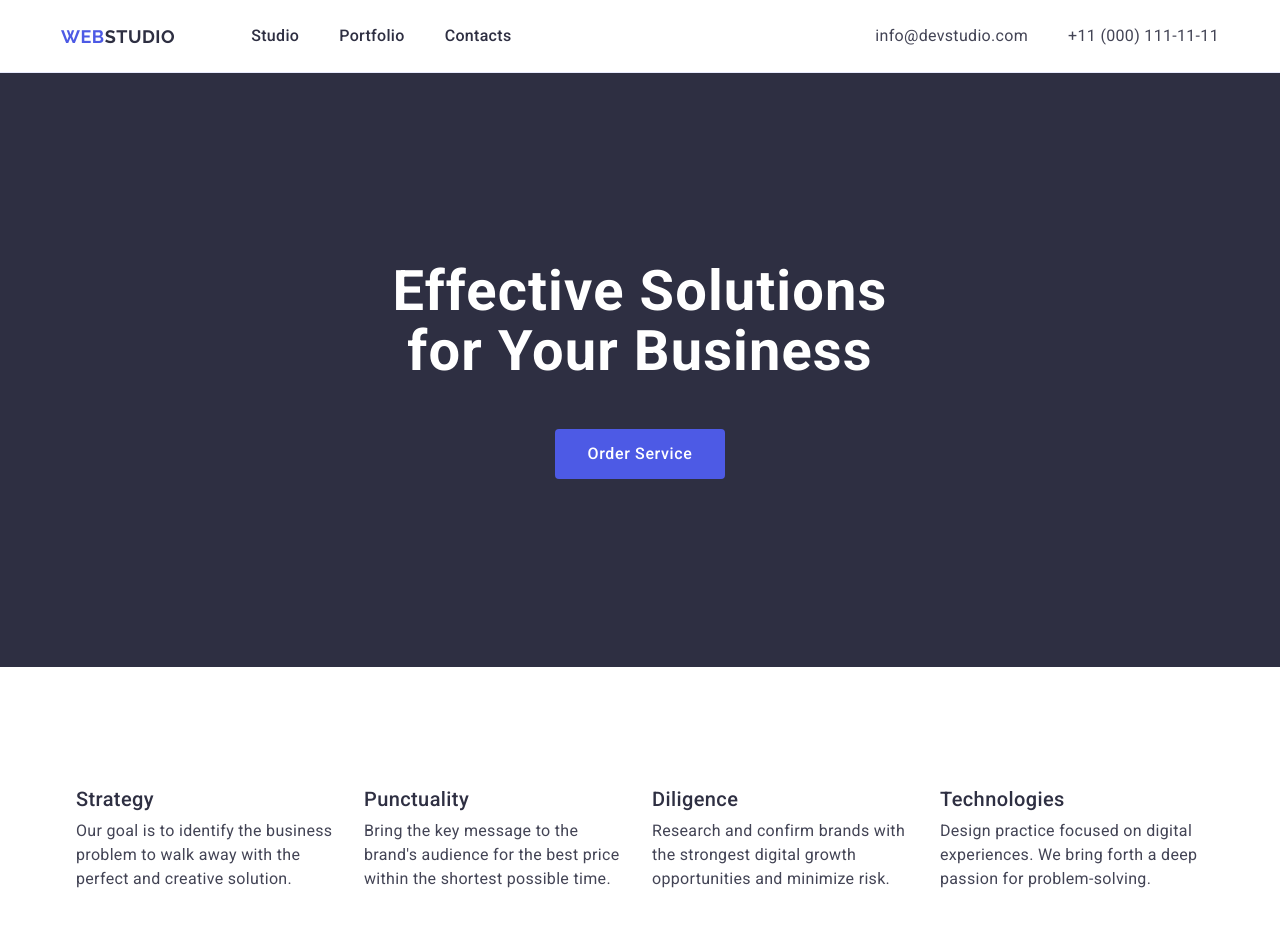
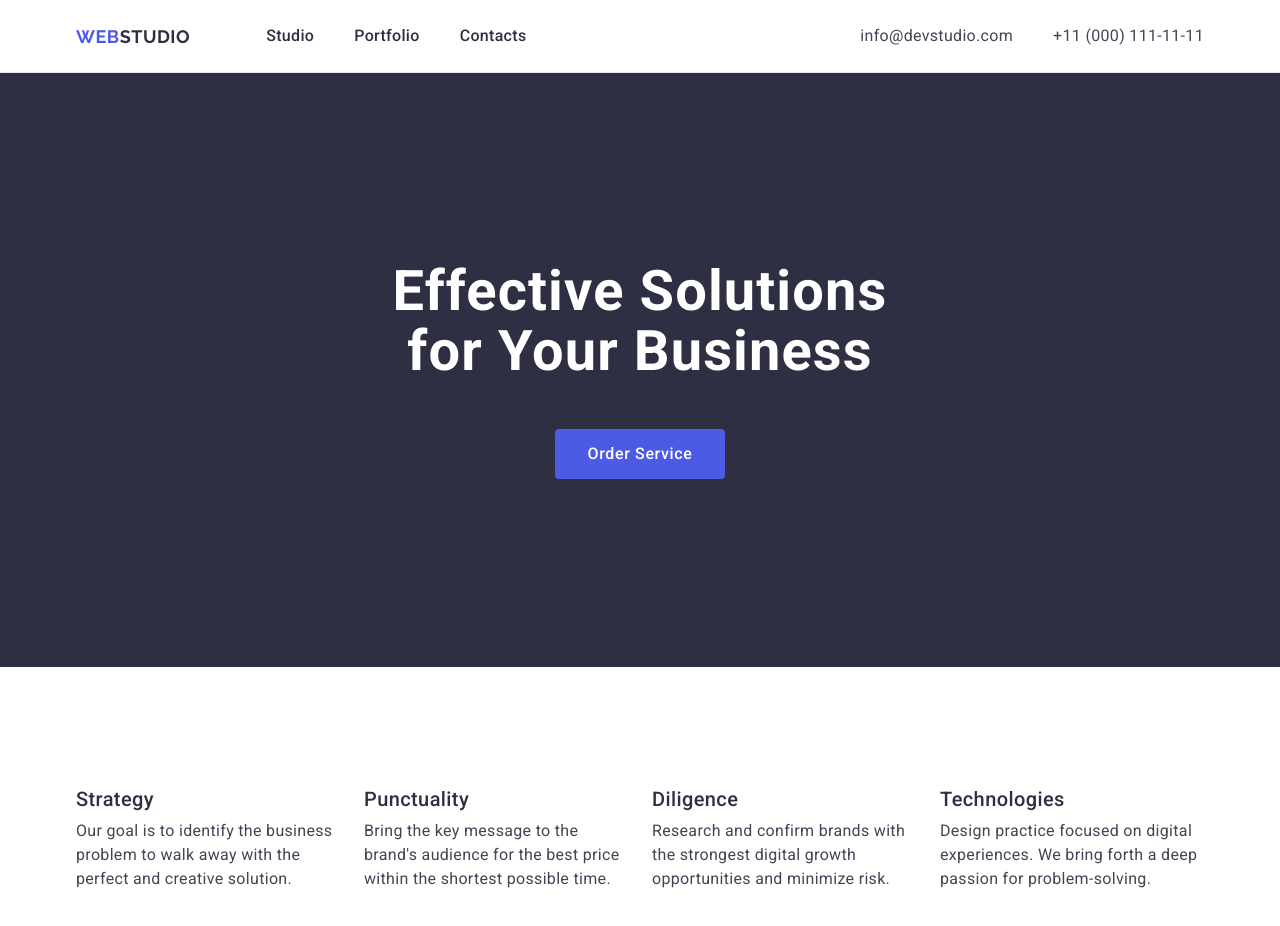
Before and after one commit to nikita-shcherban/goit-markup-hw-03, a plain HTML site: page index.html in a window 1280 px wide. Shown: the top 926 px of the page. Drawn offline with nearby package versions, Linux system fonts and the light colour scheme.

Commit message:
Update styles.css

```diff
--- a/css/styles.css
+++ b/css/styles.css
@@ -90,7 +90,6 @@ header {
   display: flex;
   flex-wrap: wrap;
   align-items: center;
-  padding: 24px 0;
 }
 
 .upper-container {
@@ -120,19 +119,27 @@ header {
   display: flex;
   flex-wrap: wrap;
   gap: 40px;
-  flex-basis: calc((100% - 72px) / 3);
+  flex-basis: calc((100% - 80px) / 3);
   font-weight: 500;
   margin-left: 76px;
-}
-
-address {
-  margin-left: auto;
 }
 
 .site-address {
   display: flex;
   flex-wrap: wrap;
+  flex-basis: calc((100% - 40px) / 2);
   gap: 40px;
+}
+
+.site-nav .link,
+.site-address .link {
+  display: block;
+  padding-top: 24px;
+  padding-bottom: 24px;
+}
+
+address {
+  margin-left: auto;
 }
 
 .features-list,
```
